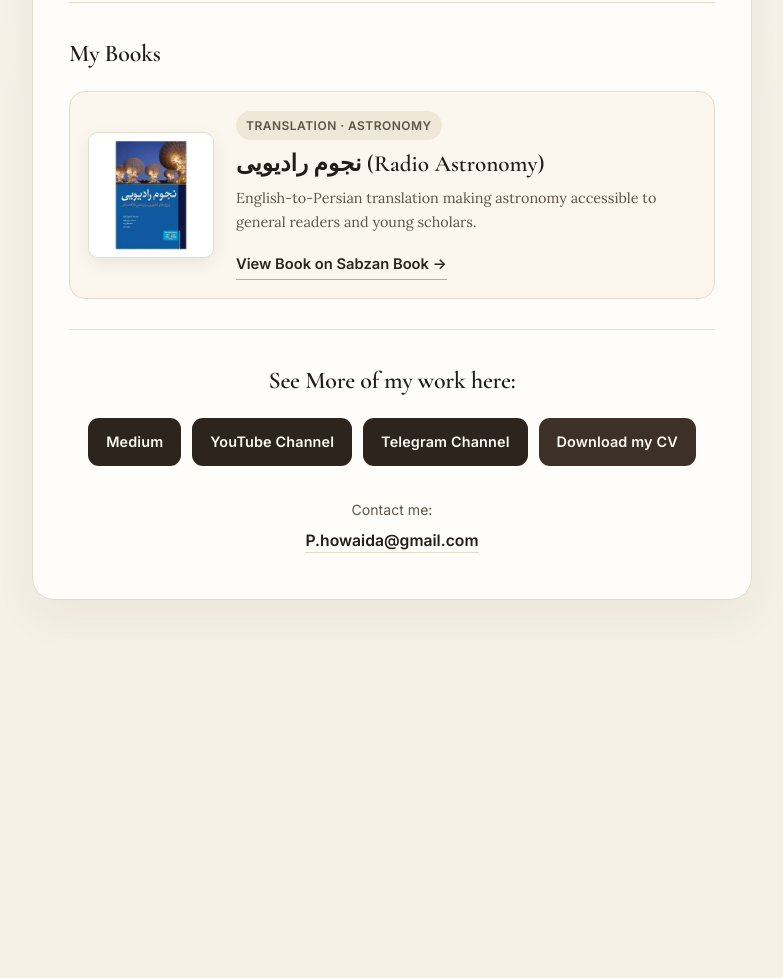
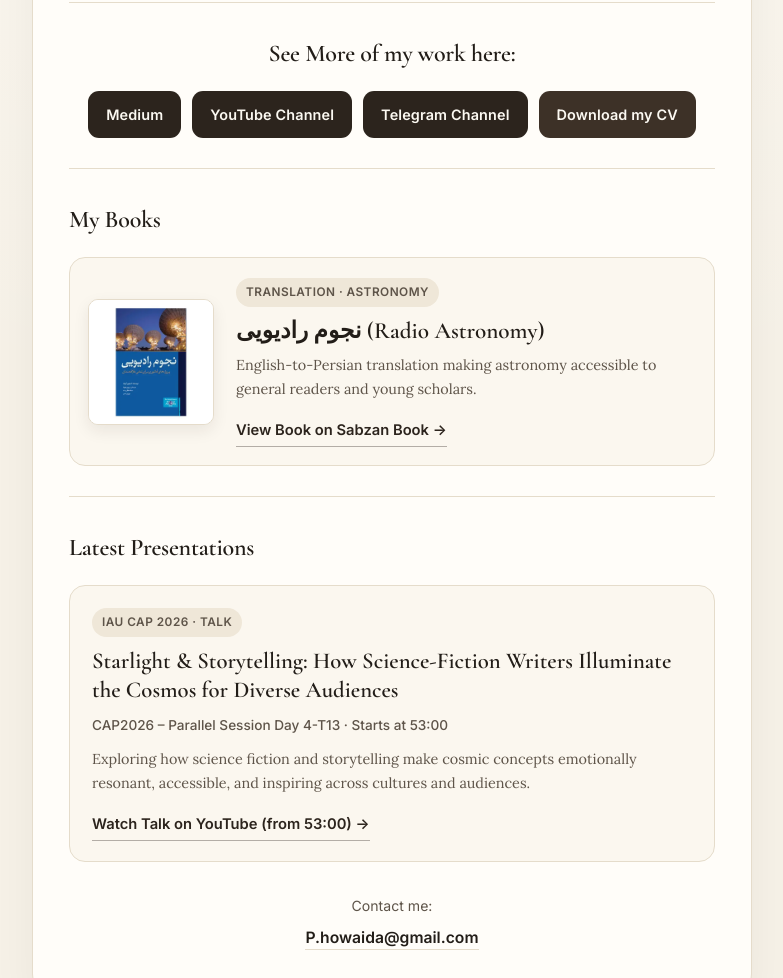
Before and after one commit to ParvinHowaida/parvinhowaida.github.io, a plain HTML site: page index.html in a window 1280 px wide. Shown: the part 759-1737 px from the top of the page, without its empty margins (248-1031 px from the left). Before the commit the page ends 1423 px from the top, so only its background shows below. Drawn offline with nearby package versions, Linux system fonts and the light colour scheme.

Commit message:
Refactor styles and add latest presentations section
Updated font-family for consistency and added styles for links and buttons. Removed redundant styles and added a new section for latest presentations.

```diff
--- a/index.html
+++ b/index.html
@@ -111,13 +111,13 @@
 
     .section-label {
       margin: 0 0 16px;
-      font-family: "Cormorant Garamond", Georgia, "Times New Roman", serif;
+      font-family: "Cormorant Garamond", Georgia, serif;
       font-size: 1.5rem;
       font-weight: 600;
       letter-spacing: -0.01em;
     }
 
-    /* Story / Bio — slightly smaller, classic literary serif */
+    /* Story / Bio */
     .story p {
       margin: 0 0 14px;
       color: var(--ink);
@@ -138,6 +138,44 @@
       padding: 3px 9px 2px 0;
       color: var(--accent);
       font-weight: 600;
+    }
+
+    /* Links & Buttons */
+    .links-heading {
+      text-align: center;
+      margin-bottom: 16px;
+    }
+
+    .button-grid {
+      display: flex;
+      flex-wrap: wrap;
+      justify-content: center;
+      gap: 11px;
+    }
+
+    .btn {
+      display: inline-flex;
+      align-items: center;
+      justify-content: center;
+      padding: 11px 18px;
+      border-radius: 11px;
+      background: var(--accent);
+      color: var(--accent-text);
+      text-decoration: none;
+      font-size: 0.9rem;
+      font-weight: 600;
+      letter-spacing: 0.01em;
+      transition: background-color 0.18s ease, transform 0.18s ease, box-shadow 0.18s ease;
+    }
+
+    .btn:hover {
+      background: var(--accent-hover);
+      transform: translateY(-2px);
+      box-shadow: 0 8px 18px rgba(20, 16, 13, 0.14);
+    }
+
+    .btn--cv {
+      background: #3d3127;
     }
 
     /* Books */
@@ -174,11 +212,11 @@
       object-fit: cover;
     }
 
-    .book-tag {
+    .badge {
       display: inline-block;
       background: var(--badge-bg);
       color: var(--muted);
-      font-size: 0.75rem;
+      font-size: 0.74rem;
       font-weight: 600;
       letter-spacing: 0.04em;
       text-transform: uppercase;
@@ -189,19 +227,50 @@
 
     .book-title {
       margin: 0 0 8px;
-      font-family: "Cormorant Garamond", Georgia, "Times New Roman", serif;
+      font-family: "Cormorant Garamond", Georgia, serif;
       font-size: 1.45rem;
       font-weight: 600;
       line-height: 1.25;
       color: var(--ink);
     }
 
-    .book-note {
+    .book-note,
+    .talk-summary {
       margin: 0 0 14px;
       color: var(--muted);
-      font-family: "Lora", Georgia, "Times New Roman", serif;
+      font-family: "Lora", Georgia, serif;
       font-size: 0.9rem;
       line-height: 1.65;
+    }
+
+    /* Presentations */
+    .talk-card {
+      background: var(--surface-alt);
+      border: 1px solid var(--line);
+      border-radius: 16px;
+      padding: 20px 22px;
+      transition: transform 0.2s ease, box-shadow 0.2s ease;
+    }
+
+    .talk-card:hover {
+      transform: translateY(-2px);
+      box-shadow: 0 12px 26px rgba(34, 29, 24, 0.06);
+    }
+
+    .talk-title {
+      margin: 0 0 8px;
+      font-family: "Cormorant Garamond", Georgia, serif;
+      font-size: 1.42rem;
+      font-weight: 600;
+      line-height: 1.3;
+      color: var(--ink);
+    }
+
+    .talk-meta {
+      margin: 0 0 10px;
+      font-size: 0.85rem;
+      font-weight: 500;
+      color: var(--muted);
     }
 
     .text-link {
@@ -220,44 +289,6 @@
     .text-link:hover {
       border-bottom-color: var(--accent);
       opacity: 0.85;
-    }
-
-    /* Buttons */
-    .links-heading {
-      text-align: center;
-      margin-bottom: 16px;
-    }
-
-    .button-grid {
-      display: flex;
-      flex-wrap: wrap;
-      justify-content: center;
-      gap: 11px;
-    }
-
-    .btn {
-      display: inline-flex;
-      align-items: center;
-      justify-content: center;
-      padding: 11px 18px;
-      border-radius: 11px;
-      background: var(--accent);
-      color: var(--accent-text);
-      text-decoration: none;
-      font-size: 0.9rem;
-      font-weight: 600;
-      letter-spacing: 0.01em;
-      transition: background-color 0.18s ease, transform 0.18s ease, box-shadow 0.18s ease;
-    }
-
-    .btn:hover {
-      background: var(--accent-hover);
-      transform: translateY(-2px);
-      box-shadow: 0 8px 18px rgba(20, 16, 13, 0.14);
-    }
-
-    .btn--cv {
-      background: #3d3127;
     }
 
     /* Contact */
@@ -333,21 +364,6 @@
         <p>Writing gives my life purpose and joy. Whenever I write, I feel more connected to the world and to the stories worth telling.</p>
       </section>
 
-      <section class="section" aria-label="My Books">
-        <h2 class="section-label">My Books</h2>
-        <div class="book-card">
-          <a class="book-cover-link" href="https://sabzanbook.com/product/%d9%86%d8%ac%d9%88%d9%85-%d8%b1%d8%a7%d8%af%db%8c%d9%88%db%8c%db%8c/" target="_blank" rel="noopener">
-            <img src="Mybook_Radio_Astronomy.webp" alt="نجوم رادیویی book cover" class="book-cover" />
-          </a>
-          <div>
-            <span class="book-tag">Translation · Astronomy</span>
-            <h3 class="book-title">نجوم رادیویی (Radio Astronomy)</h3>
-            <p class="book-note">English-to-Persian translation making astronomy accessible to general readers and young scholars.</p>
-            <a class="text-link" href="https://sabzanbook.com/product/%d9%86%d8%ac%d9%88%d9%85-%d8%b1%d8%a7%d8%af%db%8c%d9%88%db%8c%db%8c/" target="_blank" rel="noopener">View Book on Sabzan Book →</a>
-          </div>
-        </div>
-      </section>
-
       <section class="section" aria-label="Links and CV">
         <h2 class="section-label links-heading">See More of my work here:</h2>
         <div class="button-grid">
@@ -358,6 +374,32 @@
         </div>
       </section>
 
+      <section class="section" aria-label="My Books">
+        <h2 class="section-label">My Books</h2>
+        <div class="book-card">
+          <a class="book-cover-link" href="https://sabzanbook.com/product/%d9%86%d8%ac%d9%88%d9%85-%d8%b1%d8%a7%d8%af%db%8c%d9%88%db%8c%db%8c/" target="_blank" rel="noopener">
+            <img src="Mybook_Radio_Astronomy.webp" alt="نجوم رادیویی book cover" class="book-cover" />
+          </a>
+          <div>
+            <span class="badge">Translation · Astronomy</span>
+            <h3 class="book-title">نجوم رادیویی (Radio Astronomy)</h3>
+            <p class="book-note">English-to-Persian translation making astronomy accessible to general readers and young scholars.</p>
+            <a class="text-link" href="https://sabzanbook.com/product/%d9%86%d8%ac%d9%88%d9%85-%d8%b1%d8%a7%d8%af%db%8c%d9%88%db%8c%db%8c/" target="_blank" rel="noopener">View Book on Sabzan Book →</a>
+          </div>
+        </div>
+      </section>
+
+      <section class="section" aria-label="Latest Presentations">
+        <h2 class="section-label">Latest Presentations</h2>
+        <article class="talk-card">
+          <span class="badge">IAU CAP 2026 · Talk</span>
+          <h3 class="talk-title">Starlight &amp; Storytelling: How Science-Fiction Writers Illuminate the Cosmos for Diverse Audiences</h3>
+          <p class="talk-meta">CAP2026 – Parallel Session Day 4-T13 · Starts at 53:00</p>
+          <p class="talk-summary">Exploring how science fiction and storytelling make cosmic concepts emotionally resonant, accessible, and inspiring across cultures and audiences.</p>
+          <a class="text-link" href="https://youtu.be/Nv2m2dethEg?si=eMlhmm45Lu1xTV3-&t=3180" target="_blank" rel="noopener">Watch Talk on YouTube (from 53:00) →</a>
+        </article>
+      </section>
+
       <footer class="contact">
         <p class="contact-label">Contact me:</p>
         <a class="contact-email" href="mailto:P.howaida@gmail.com">P.howaida@gmail.com</a>
```
